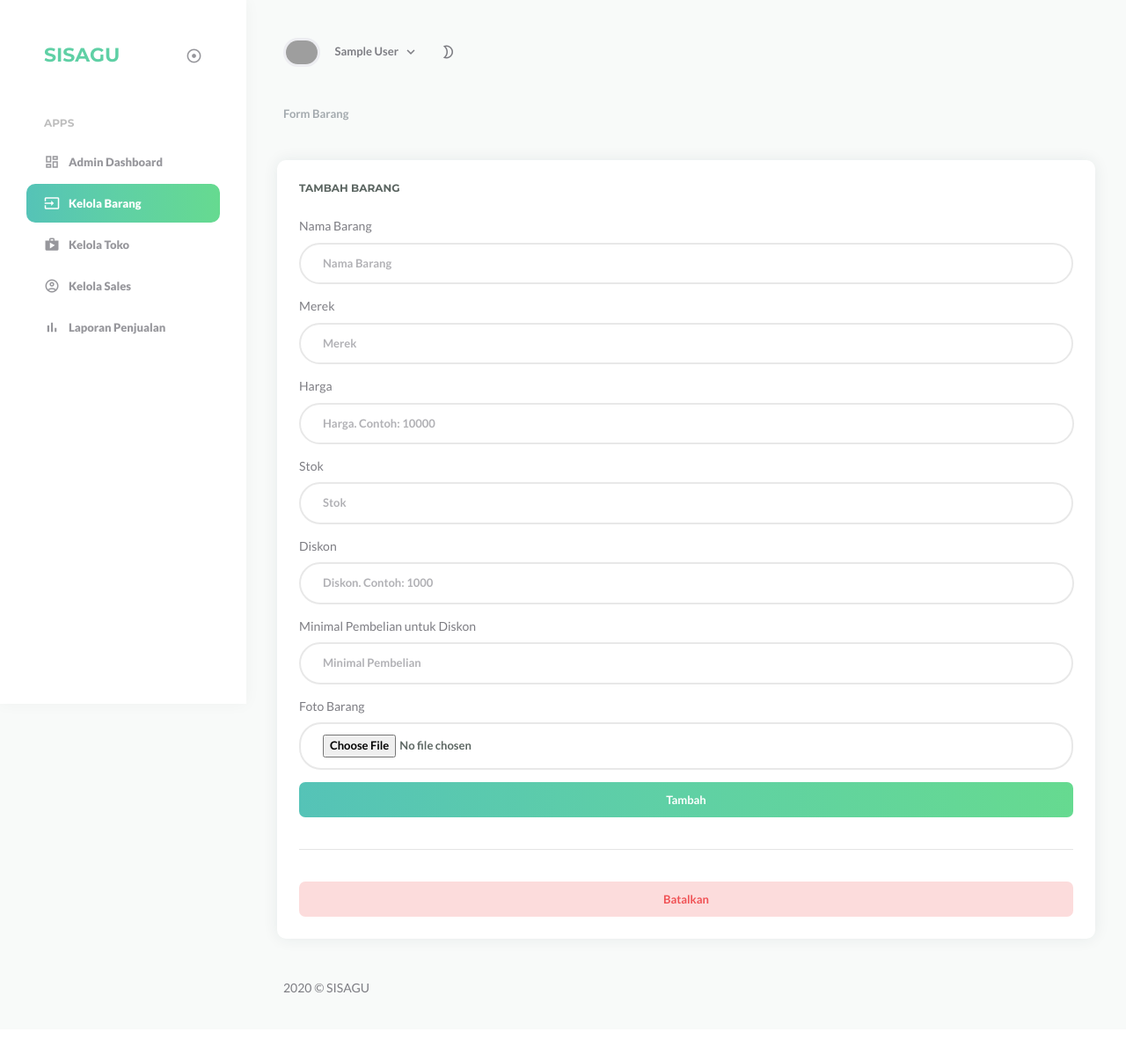
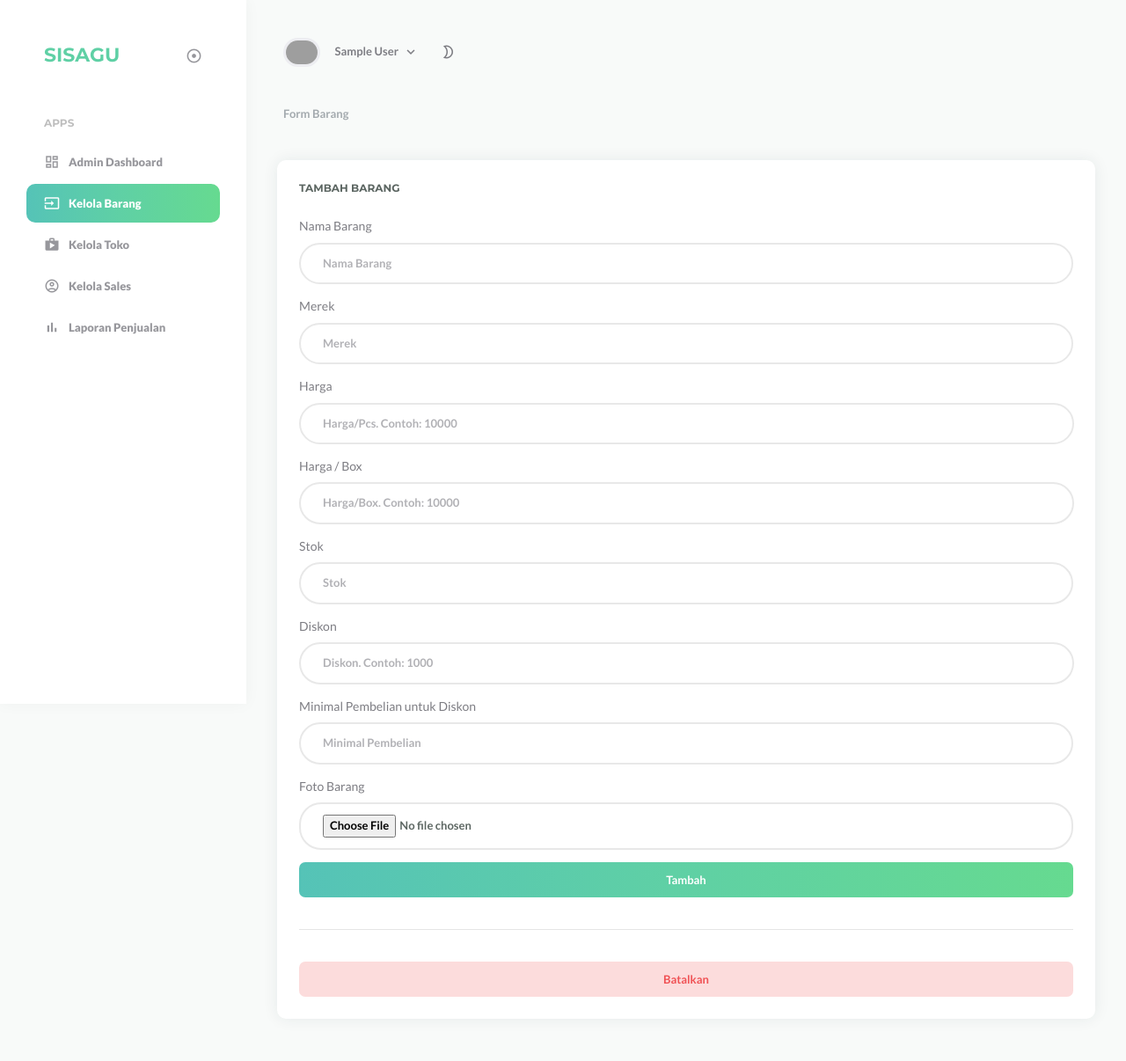
Before and after one commit to zikazama/SI_sales_gudang, a CodeIgniter app: page /sisagu/index.php/admin/kelola_barang/tambah in a window 1280 px wide. Shown: the top 1206 px of the page at 88% size. Before the commit the page ends 1129 px from the top, so only its background shows below. Run offline with CodeIgniter, Linux system fonts and the light colour scheme; the visitor is signed in with stand-in values (Sample User, id 1); some libraries are stand-ins or nearby versions; grey boxes are pictures that could not be loaded.

Commit message:
perbaiki database dan kelola barang

```diff
--- a/application/controllers/admin/Kelola_barang.php
+++ b/application/controllers/admin/Kelola_barang.php
@@ -74,6 +74,7 @@ class Kelola_barang extends CI_Controller {
 		$this->load->model('barang_m');
 		$data_barang = $this->input->post();
 		$data_barang['harga'] = $this->priceToFloat($data_barang['harga']);
+		$data_barang['harga_perbox'] = $this->priceToFloat($data_barang['harga_perbox']);
 		$data_barang['diskon'] = $this->priceToFloat($data_barang['diskon']);
 		$data_barang['foto'] = $this->upload_foto('nama','foto');
 		if($this->barang_m->create($data_barang)){
@@ -104,6 +105,7 @@ class Kelola_barang extends CI_Controller {
 		$this->load->model('barang_m');
 		$data_barang = $this->input->post();
 		$data_barang['harga'] = $this->priceToFloat($data_barang['harga']);
+		$data_barang['harga_perbox'] = $this->priceToFloat($data_barang['harga_perbox']);
 		$data_barang['diskon'] = $this->priceToFloat($data_barang['diskon']);
 		$foto = $this->upload_foto('nama','foto');
 		if($foto != null){
--- a/application/views/admin/form_barang.php
+++ b/application/views/admin/form_barang.php
@@ -26,7 +26,14 @@
                                             <div class="form-group">
                                                 <label for="exampleInputPassword2">Harga</label>
                                                 <div class="input-group-prepend">
-                                                    <input name="harga" type="text" class="rupiah form-control" id="exampleInputPassword2" onkeyup="rupiah(this)" placeholder="Harga. Contoh: 10000" required>
+                                                    <input name="harga" type="text" class="rupiah form-control" id="exampleInputPassword2" onkeyup="rupiah(this)" placeholder="Harga/Pcs. Contoh: 10000" required>
+
+                                                </div>
+                                            </div>
+                                            <div class="form-group">
+                                                <label for="exampleInputPassword2">Harga / Box</label>
+                                                <div class="input-group-prepend">
+                                                    <input name="harga_perbox" type="text" class="rupiah form-control" id="exampleInputPassword2" onkeyup="rupiah(this)" placeholder="Harga/Box. Contoh: 10000" required>
 
                                                 </div>
                                             </div>
@@ -79,7 +86,15 @@
                                                 <label for="exampleInputPassword2">Harga</label>
                                                 <div class="input-group-prepend">
                                                     <!-- <span class="input-group-text" id="inputGroupPrepend">Rp</span> -->
-                                                    <input name="harga" type="text" class="form-control" id="exampleInputPassword2" placeholder="Harga. Contoh: 10000" onkeyup="rupiah(this)" value="<?= $parsing['barang'][0]['harga'] ?>" required>
+                                                    <input name="harga" type="text" class="form-control" id="exampleInputPassword2" placeholder="Harga/Pcs. Contoh: 10000" onkeyup="rupiah(this)" value="<?= $parsing['barang'][0]['harga'] ?>" required>
+
+                                                </div>
+                                            </div>
+                                            <div class="form-group">
+                                                <label for="exampleInputPassword2">Harga / Box</label>
+                                                <div class="input-group-prepend">
+                                                    <!-- <span class="input-group-text" id="inputGroupPrepend">Rp</span> -->
+                                                    <input name="harga_perbox" type="text" class="form-control" id="exampleInputPassword2" placeholder="Harga/Box. Contoh: 10000" onkeyup="rupiah(this)" value="<?= $parsing['barang'][0]['harga_perbox'] ?>" required>
 
                                                 </div>
                                             </div>
--- a/application/views/admin/kelola_barang.php
+++ b/application/views/admin/kelola_barang.php
@@ -37,6 +37,7 @@
 									<th>Nama</th>
 									<th>Merek</th>
 									<th>Harga</th>
+									<th>Harga/Box</th>
 									<th>Stok</th>
 									<th>Diskon</th>
 									<th>Minimal Pembelian Diskon</th>
@@ -55,6 +56,7 @@
                                    <td><?= $data['nama_barang'] ?></td>
 								   <td><?= $data['merek'] ?></td>
 								   <td>Rp<?= number_format($data['harga'],0,',','.') ?></td>
+								   <td>Rp<?= number_format($data['harga_perbox'],0,',','.') ?></td>
 									<td><?= $data['stok'] ?></td>
 									<td>Rp<?= number_format($data['diskon'],0,',','.') ?></td>
 									<td><?= $data['minimal_kuantitas_diskon'] ?></td>
```
